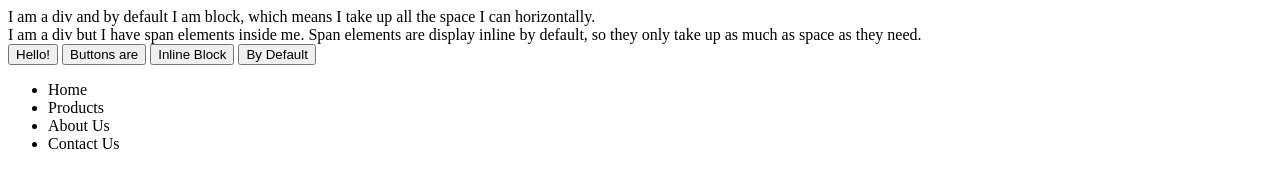
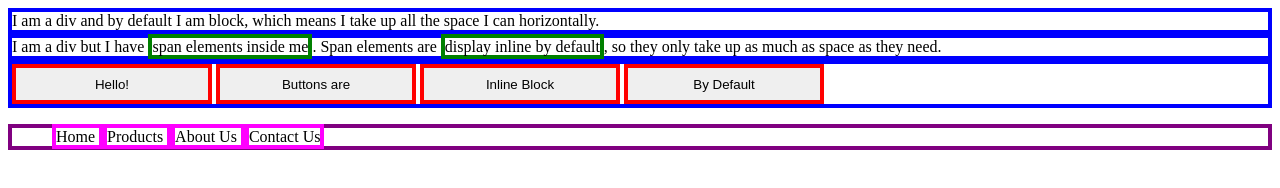
Before and after one commit to carlinchoi/prep-1122-code-solutions, a website: page prep-css-display/index.html in a window 1280 px wide. Drawn offline with Linux system fonts and the light colour scheme.

Commit message:
prep-css-display

```diff
--- a/prep-css-display/index.html
+++ b/prep-css-display/index.html
@@ -3,21 +3,22 @@
 <head>
   <title>CSS Display Properties</title>
   <style>
-    .div {
+    div {
       border: 4px solid blue;
     }
-    #span {
+    span {
       border: 4px solid green;
     }
-    #button {border: 4px solid red;
+    button {border: 4px solid red;
       height: 40px;
       width: 200px;
     }
-    #ul {
+    ul {
       border: 4px solid purple;
     }
-    #li {
+    li {
       display: inline;
+      border: 4px solid magenta;
     }
   </style>
 </head>
@@ -36,7 +37,6 @@
     <button>Inline Block</button>
     <button>By Default</button>
   </div>
-  <div>
   <ul>
     <li>
       Home
@@ -52,6 +52,5 @@
     </li>
   </ul>
 
-  </div>
 </body>
 </html>
```
Lines whose indentation alone changed are shown as unchanged.
